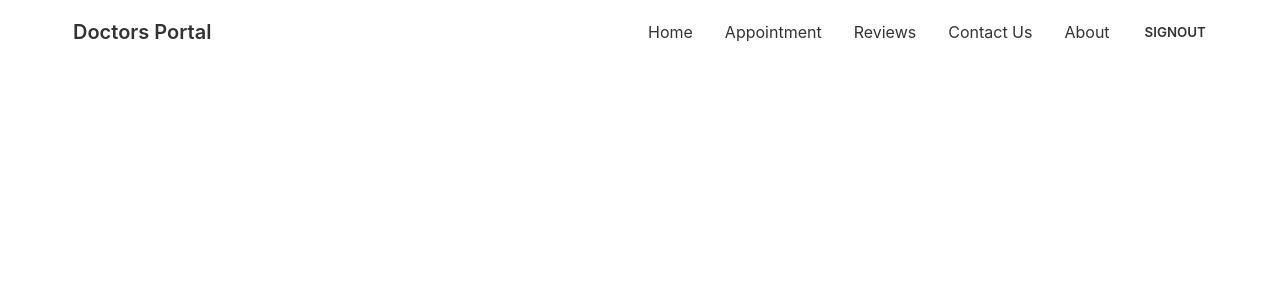
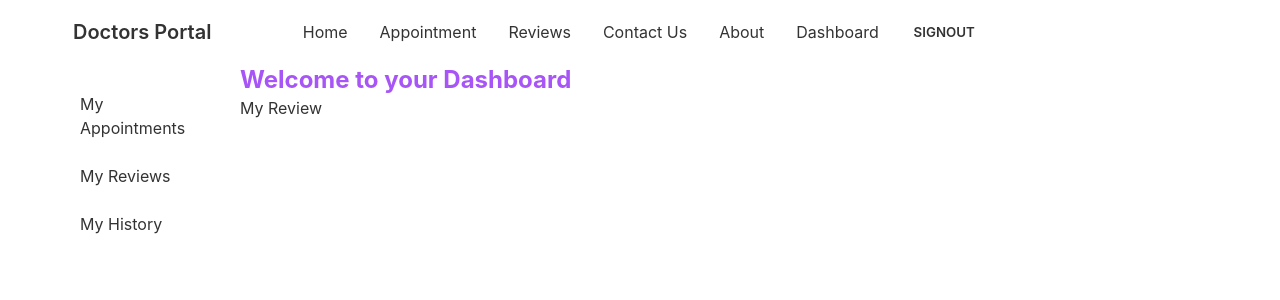
Before and after one commit to Hasanat902/doctors-portal-client-side, a React (Create React App) app: page /dashboard/review in a window 1280 px wide. Shown: the top 300 px of the page. Built offline with nearby package versions, Linux system fonts and the light colour scheme; no server answers; sample sign-in values are in the browser's storage.

Commit message:
added dashboard

```diff
--- a/src/App.js
+++ b/src/App.js
@@ -9,6 +9,10 @@
 import Navbar from './Pages/Shared/Navbar/Navbar';
 import { ToastContainer } from 'react-toastify';
 import 'react-toastify/dist/ReactToastify.css';
+import Dashboard from './Pages/Dashboard/Dashboard';
+import MyAppointments from './Pages/Dashboard/MyAppointments';
+import MyReview from './Pages/Dashboard/MyReview';
+import MyHistory from './Pages/Dashboard/MyHistory';
 
 function App() {
   return (
@@ -22,6 +26,15 @@
             <Appointment></Appointment>
           </RequireAuth>
         }></Route>
+        <Route path='/dashboard' element={
+          <RequireAuth>
+            <Dashboard></Dashboard>
+          </RequireAuth>
+        }>
+          <Route index element={<MyAppointments></MyAppointments>}></Route>
+          <Route path='review' element={<MyReview></MyReview>}></Route>
+          <Route path='history' element={<MyHistory></MyHistory>}></Route>
+        </Route>
         <Route path='/login' element={<Login></Login>}></Route>
         <Route path='/signup' element={<SignUp></SignUp>}></Route>
       </Routes>
--- /dev/null
+++ b/src/Pages/Dashboard/Dashboard.js
@@ -0,0 +1,27 @@
+import React from 'react';
+import { Link, Outlet } from 'react-router-dom';
+
+const Dashboard = () => {
+    return (
+        <div class="drawer drawer-mobile">
+            <input id="dashboard-sidebar" type="checkbox" class="drawer-toggle" />
+            <div class="drawer-content">
+                <h2 className='text-2xl font-bold text-purple-500'>Welcome to your Dashboard</h2>
+                <Outlet></Outlet>
+
+            </div>
+            <div class="drawer-side">
+                <label for="dashboard-sidebar" class="drawer-overlay"></label>
+                <ul class="menu p-4 overflow-y-auto w-48 bg-base-100 text-base-content">
+                {/* <!-- Sidebar content here --> */}
+                <li><Link to='/dashboard'>My Appointments</Link></li>
+                <li><Link to='/dashboard/review'>My Reviews</Link></li>
+                <li><Link to='/dashboard/history'>My History</Link></li>
+                </ul>
+
+            </div>
+        </div>
+    );
+};
+
+export default Dashboard;
--- /dev/null
+++ b/src/Pages/Dashboard/MyAppointments.js
@@ -0,0 +1,51 @@
+import React, { useEffect, useState } from 'react';
+import { useAuthState } from 'react-firebase-hooks/auth';
+import auth from '../../firebase.init';
+
+const MyAppointments = () => {
+
+    const [appointments, setAppointments] = useState([]);
+
+    const [user] = useAuthState(auth);
+
+    useEffect( () => {
+        if(user){
+            fetch(`http://localhost:5000/booking?patient=${user.email}`)
+                .then(res => res.json())
+                .then(data => setAppointments(data))
+        }
+    }, [user])
+
+    return (
+        <div>
+            <h2>My Appointments: {appointments.length}</h2>
+            <div class="overflow-x-auto">
+                <table class="table w-full">
+                    <thead>
+                    <tr>
+                        <th></th>
+                        <th>Name</th>
+                        <th>Date</th>
+                        <th>Time</th>
+                        <th>Treatment</th>
+                    </tr>
+                    </thead>
+                    <tbody>
+                        {
+                            appointments.map((a, index) => <tr>
+                                <td>{index + 1}</td>
+                                <td>{a.patientName}</td>
+                                <td>{a.date}</td>
+                                <td>{a.slot}</td>
+                                <td>{a.treatment}</td>
+                            </tr>)
+                        }
+
+                    </tbody>
+                </table>
+            </div>
+        </div>
+    );
+};
+
+export default MyAppointments;
--- /dev/null
+++ b/src/Pages/Dashboard/MyHistory.js
@@ -0,0 +1,11 @@
+import React from 'react';
+
+const MyHistory = () => {
+    return (
+        <div>
+            <h2>This is my treatment history</h2>
+        </div>
+    );
+};
+
+export default MyHistory;
--- /dev/null
+++ b/src/Pages/Dashboard/MyReview.js
@@ -0,0 +1,11 @@
+import React from 'react';
+
+const MyReview = () => {
+    return (
+        <div>
+            <h2>My Review</h2>
+        </div>
+    );
+};
+
+export default MyReview;
--- a/src/Pages/Shared/Navbar/Navbar.js
+++ b/src/Pages/Shared/Navbar/Navbar.js
@@ -27,6 +27,11 @@
       </li>
       <li>
         <Link to="/about">About</Link>
+      </li>
+      <li>
+        {
+          user && <Link to="/dashboard">Dashboard</Link>
+        }
       </li>
       <li>
         {user ? (
@@ -71,6 +76,25 @@
       <div className="navbar-center hidden lg:flex">
         <ul className="menu menu-horizontal p-0">{menuItems}</ul>
       </div>
+      <div className="navbar-end">
+      <label tabIndex="1" for="dashboard-sidebar" className="btn btn-ghost lg:hidden">
+            <svg
+              xmlns="http://www.w3.org/2000/svg"
+              className="h-5 w-5"
+              fill="none"
+              viewBox="0 0 24 24"
+              stroke="currentColor"
+            >
+              <path
+                strokeLinecap="round"
+                strokeLinejoin="round"
+                strokeWidth="2"
+                d="M4 6h16M4 12h8m-8 6h16"
+              />
+            </svg>
+          </label>
+
+      </div>
     </div>
   );
 };
```
